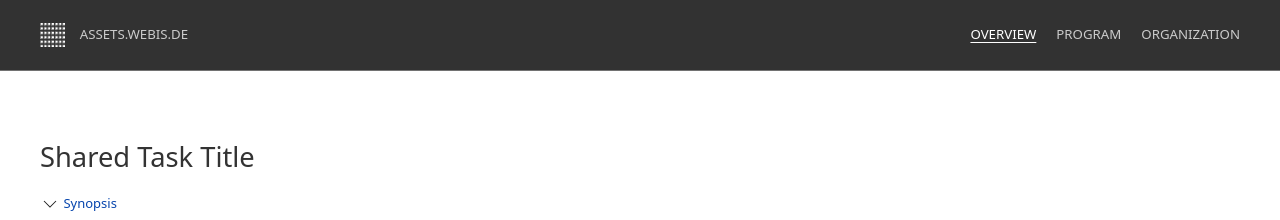
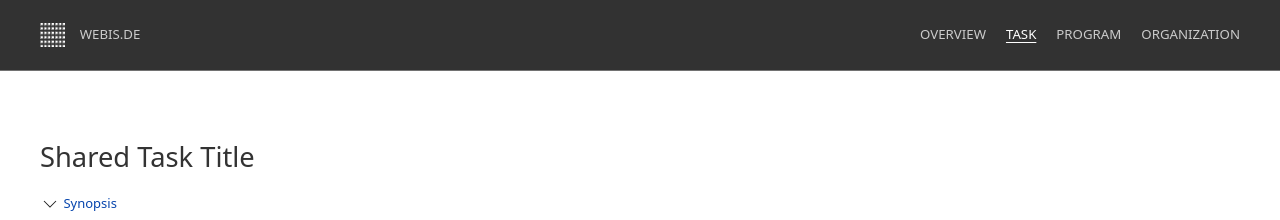
Before and after one commit to webis-de/webis-de-assets, a Jekyll site: the page built from templates/workshop-template/shared-task.html, in a window 1280 px wide. Shown: the top 220 px of the page. Built offline with Jekyll 4.4.1, drawn with Linux system fonts in a browser that asks for light colours.

Commit message:
update workshop template

```diff
--- a/_layouts/workshop.html
+++ b/_layouts/workshop.html
@@ -35,6 +35,20 @@
                 <li{% if page.nav_active == "overview" %} class="uk-active"{% endif %}>
                 <a href="index.html">Overview</a>
                 </li>
+                {% if page.shared_tasks %}
+                  {% if page.shared_tasks == 1 %}
+                    <li {% if page.nav_active == "shared task" %} class="uk-active"{% endif %}>
+                    <a href="shared-task.html">Task</a>
+                    </li>
+                  {% else %}
+                    {% for t in (1..page.shared_tasks) %}
+                    {% assign nav_name = "shared task " | append: t %}
+                    <li {% if page.nav_active == nav_name %} class="uk-active"{% endif %}>
+                    <a href="shared-task-{{ t }}.html">Task {{ t }}</a>
+                    </li>
+                    {% endfor %}
+                  {% endif %}
+                {% endif %}
                 <li{% if page.nav_active == "program" %} class="uk-active"{% endif %}>
                 <a href="program.html">Program</a>
                 </li>
@@ -52,17 +66,8 @@
             <ul class="uk-navbar-nav">
                 <li>
                 <!-- DO NOT CHANGE -->
-                <a href="{{ '/' | relative_url }}"><img src="https://assets.webis.de/img/webis-logo.png" alt="Webis Logo" class="uk-logo"> {% assign home = site.url | split: '/' %} {{ home | last }}</a>
+                <a href="https://webis.de"><img src="https://assets.webis.de/img/webis-logo.png" alt="Webis Logo" class="uk-logo"> Webis.de</a>
                 </li>
-                {% assign domain = site.url | split: "/" %}
-                {% if domain[2] == "events.webis.de" %}
-                <li class="uk-active">
-                    <!-- If using Jekyll/Liquid: Make sure to set the "title:" variable in your event page's front matter.
-                         If using this layout manually: Insert your event title here.
-                    -->
-                    <a class="path" href="#">{{ page.title }}</a>
-                </li>
-                {% endif %}
             </ul>
         </div>
 
@@ -79,6 +84,20 @@
                 <li{% if page.nav_active == "overview" %} class="uk-active"{% endif %}>
                 <a href="index.html">Overview</a>
                 </li>
+                {% if page.shared_tasks %}
+                  {% if page.shared_tasks == 1 %}
+                    <li {% if page.nav_active == "shared task" %} class="uk-active"{% endif %}>
+                    <a href="shared-task.html">Task</a>
+                    </li>
+                  {% else %}
+                    {% for t in (1..page.shared_tasks) %}
+                    {% assign nav_name = "shared task " | append: t %}
+                    <li {% if page.nav_active == nav_name %} class="uk-active"{% endif %}>
+                    <a href="shared-task-{{ t }}.html">Task {{ t }}</a>
+                    </li>
+                    {% endfor %}
+                  {% endif %}
+                {% endif %}
                 <li{% if page.nav_active == "program" %} class="uk-active"{% endif %}>
                 <a href="program.html">Program</a>
                 </li>
--- a/templates/workshop-template/index.html
+++ b/templates/workshop-template/index.html
@@ -3,6 +3,7 @@ layout: workshop
 nav_active: overview
 title: Workshop Title
 description: Short description of the Workshop
+shared_tasks: 1  # delete for no shared tasks; increase for more shared tasks; this value must be the same in all html files of this workshop
 ---
 
 <script type="application/ld+json">
--- a/templates/workshop-template/organization.html
+++ b/templates/workshop-template/organization.html
@@ -3,6 +3,7 @@ layout: workshop
 nav_active: organization
 title: Workshop Title
 description: Short description of the Workshop
+shared_tasks: 1  # delete for no shared tasks; increase for more shared tasks; this value must be the same in all html files of this workshop
 ---
 
 <script type="application/ld+json">
--- a/templates/workshop-template/program.html
+++ b/templates/workshop-template/program.html
@@ -3,6 +3,7 @@ layout: workshop
 nav_active: program
 title: Workshop Title
 description: Short description of the Workshop
+shared_tasks: 1  # delete for no shared tasks; increase for more shared tasks; this value must be the same in all html files of this workshop
 ---
 
 <script type="application/ld+json">
--- a/templates/workshop-template/shared-task.html
+++ b/templates/workshop-template/shared-task.html
@@ -1,9 +1,10 @@
 ---
 layout: workshop # If deploying a standalone shared task page, choose "default"
-nav_active: overview
+nav_active: shared task # use 'shared task 1', 'shared task 2', etc. if you have more than one; then this file needs to be named 'shared-task-1.html' or 'shared-task-2.html' or etc.
 title: Shared Task Title
 description: Short description of the Shared Task
 # additional_css: ['https://assets.webis.de/css/workshop.css'] # Needed when using workshop-specific elements, such as people cards
+shared_tasks: 1  # delete for no shared tasks; increase for more shared tasks; this value must be the same in all html files of this workshop
 ---
 
 <script type="application/ld+json">
```
